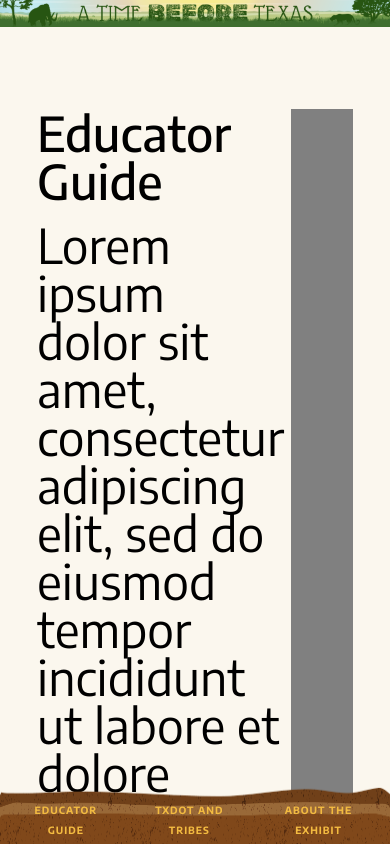
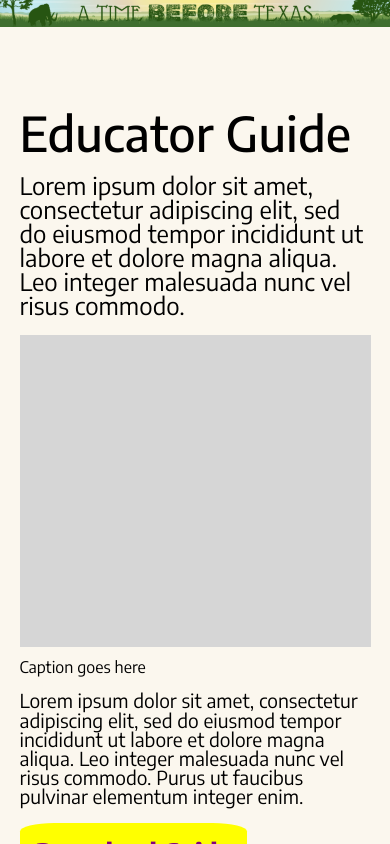
Before and after one commit to scottdickerson/paleoindian-site, a Next.js app: page /educator-guide in a window 390 px wide. Shown: the top 844 px of the page. Built offline with nearby package versions, Linux system fonts and the light colour scheme; a web font is replaced by a local one.

Commit message:
changing up html to start with mobile in mind first.

```diff
--- a/src/pages/educator-guide.tsx
+++ b/src/pages/educator-guide.tsx
@@ -3,6 +3,8 @@ import styles from '@/styles/EducatorGuide.module.scss'
 import Link from 'next/link'
 import { Header } from '@/components/header'
 import { Footer } from '@/components/footer'
+import Image from 'next/image'
+import tempPhoto from '@/data/educator-guide/temp_photo_box.png'
 
 const EducatorGuide = () => {
     return (
@@ -12,16 +14,23 @@ const EducatorGuide = () => {
             </Head>
             <Header />
             <div className={styles.contentWrapper}>
-                <div className={styles.leftColumn}>
                     <h1 className={styles.title}>Educator Guide</h1>
                     <div className={styles.textWrapper}>
                     <p className={`${styles.text} ${styles.firstParagraph}`}>
                         Lorem ipsum dolor sit amet, consectetur adipiscing elit, sed do eiusmod tempor incididunt ut labore et dolore magna aliqua. Leo integer malesuada nunc vel risus commodo.
                     </p>
+                    </div>
+                    <div className={styles.imageWrapper}>
+                    <Image
+                        src={tempPhoto}
+                        alt="temp photo"
+                        className={styles.image}
+                    />
+                    <p className={styles.caption}>Caption goes here</p>
+                    </div>
                     <p className={`${styles.text} ${styles.secondParagraph}`}>
                         Lorem ipsum dolor sit amet, consectetur adipiscing elit, sed do eiusmod tempor incididunt ut labore et dolore magna aliqua. Leo integer malesuada nunc vel risus commodo. Purus ut faucibus pulvinar elementum integer enim.
                     </p>
-                    </div>
                     <div className={styles.buttonWrapper}>
                     <Link
                         href="/"
@@ -43,12 +52,7 @@ const EducatorGuide = () => {
                     </Link>
                     </div>
                 </div>
-                <div className={styles.rightColumn}>
-                    <div className={styles.image}>Image goes here</div>
-                    <p className={styles.caption}>Caption goes here</p>
-                </div>
-                </div>
-            <Footer />
+            <Footer className={styles.footer}/>
         </>
     )
 }
--- a/src/styles/EducatorGuide.module.scss
+++ b/src/styles/EducatorGuide.module.scss
@@ -1,18 +1,6 @@
 .contentWrapper {
-  display: flex;
   margin: 5%;
   margin-top: 5rem;
-}
-
-.leftColumn {
-  flex: 1;
-  margin-right: 2%;
-  margin-left: 5%;
-}
-
-.rightColumn {
-  flex: 1;
-  margin-right: 5%;
 }
 
 .title {
@@ -26,29 +14,22 @@
 }
 
 .firstParagraph {
-    font-size: 3rem;
+    font-size: 1.5rem;
+    margin-bottom: 5%;
 }
 
 .secondParagraph {
-    font-size: 2rem;
+    font-size: 1.2rem;
 }
 
 .image {
-  display: flex;
-  background-color: grey;
-  width: 100%;
-  min-height: 90%;
-  justify-content: center;
-  align-items: center;
+    width: 100%;
+    height: auto;
 }
 
 .caption {
   margin-top: 10px;
 }
-
-// .buttonWrapper {
-//     margin-top: 50%;
-// }
 
 .button {
     position: relative;
@@ -64,3 +45,7 @@
     font-weight: 800;
     border-radius: 15%;
 }
+
+.footer {
+  position: relative;
+}
```
Also changed, not shown: src/data/educator-guide/temp_photo_box.png (added).
